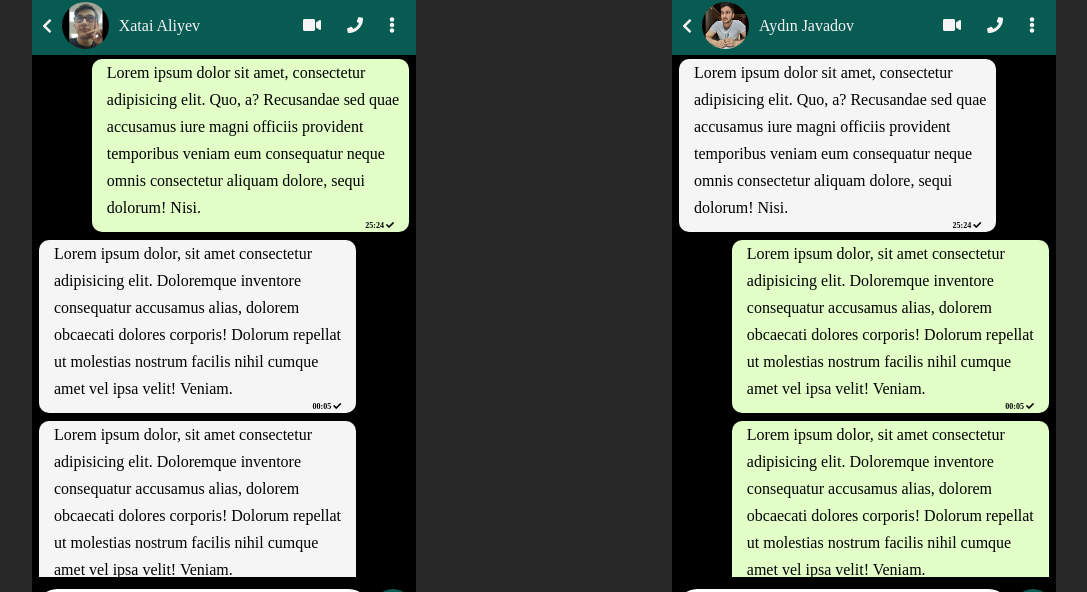
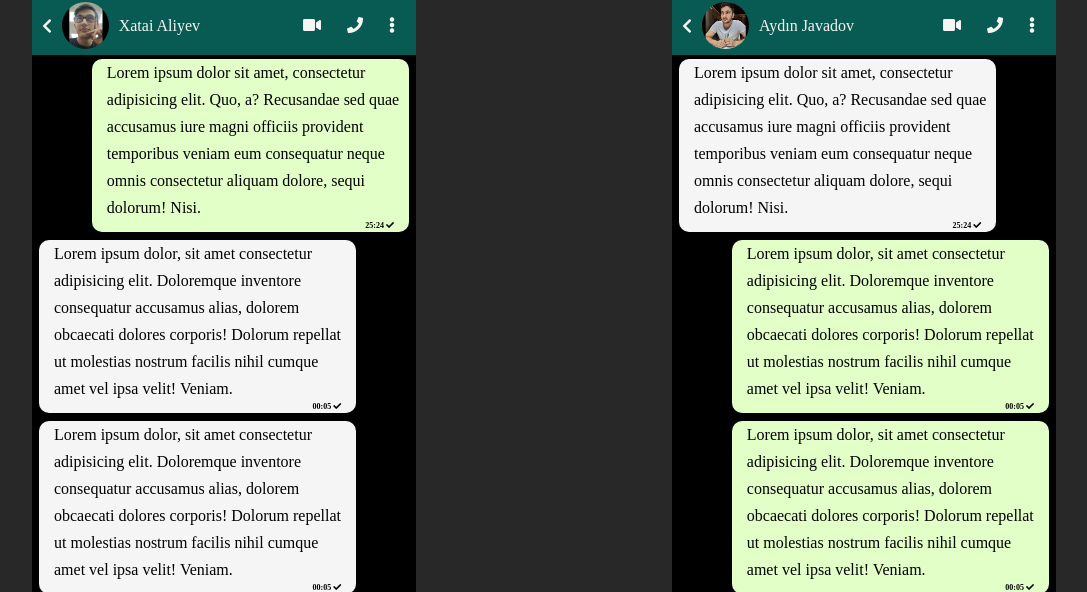
Before and after one commit to Xatai123/fake-wp, a plain HTML site: page index.html in a window 1280 px wide. Shown: the part 39-631 px from the top of the page, without its empty margins (96-1183 px from the left). Drawn offline with Linux system fonts and the light colour scheme.

Commit message:
fixed ratio issue

```diff
--- a/scss/style.scss
+++ b/scss/style.scss
@@ -89,7 +89,7 @@ body,
   .chat {
     display: block;
     background: $background;
-    height: 522px;
+    height: 81%;
     color: black;
     overflow: auto;
     scrollbar-width: thin;
```
Also changed, not shown: scss/style.css, 1 other file.
